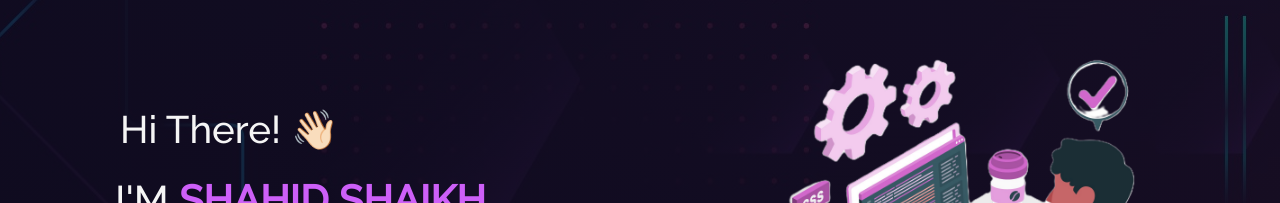
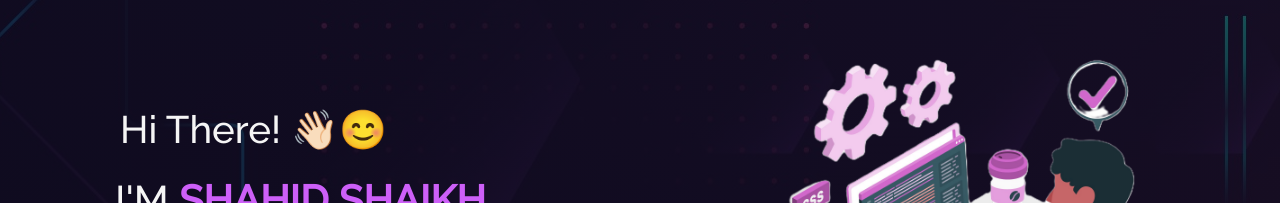
Before and after one commit to Shahid9370/MY-PORTFOLIO, a React (Vite) app: page / in a window 1280 px wide. Shown: the part 147-350 px from the top of the page. Built offline with nearby package versions, Linux system fonts and the light colour scheme.

Commit message:
Add a smiling emoji to the greeting in the Home component

```diff
--- a/src/components/Home/Home.jsx
+++ b/src/components/Home/Home.jsx
@@ -16,7 +16,7 @@ function Home() {
               <h1 style={{ paddingBottom: 15 }} className="heading">
                 Hi There!{" "}
                 <span className="wave" role="img" aria-labelledby="wave">
-                  👋🏻
+                  👋🏻😊
                 </span>
               </h1>
 
```
